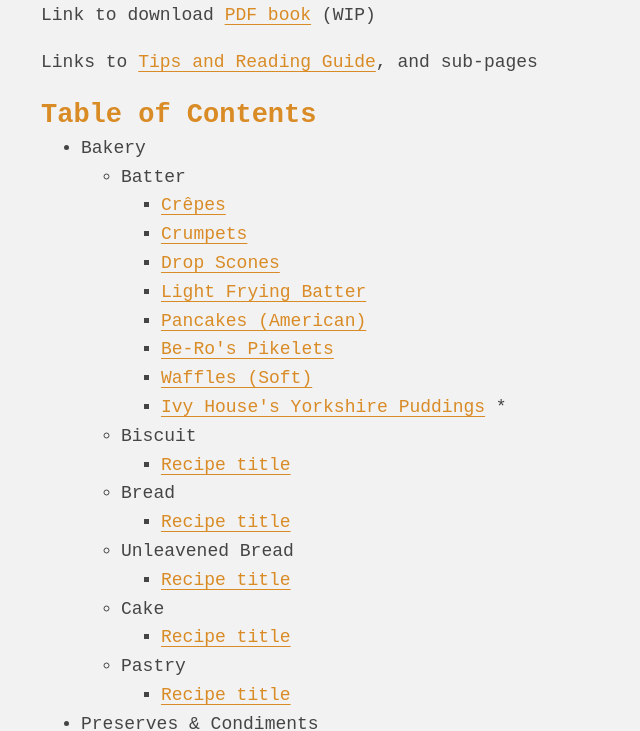
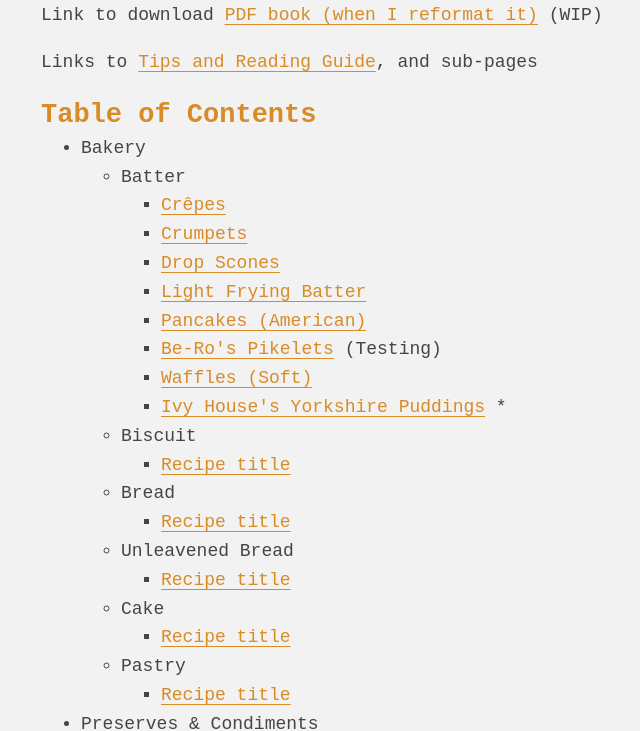
Before and after one commit to WalmoMakes/Walmo.github.io, a plain HTML site: page pages/recipes/recipe-book.html in a window 1280 px wide. Shown: the part 73-804 px from the top of the page, without its empty margins (199-839 px from the left). Drawn offline with Linux system fonts and the light colour scheme.

```diff
--- a/pages/recipes/recipe-book.html
+++ b/pages/recipes/recipe-book.html
@@ -10,7 +10,7 @@
   <body>
     <section>
       <h1>Recipe Book</h1>
-      <p>Link to download <a href="link to download PDF book" aria-label="Link to download PDF recipe book">PDF book</a> (WIP)</p> <!-- TODO -->
+      <p>Link to download <a href="link to download PDF book" aria-label="Link to download PDF recipe book">PDF book (when I reformat it)</a> (WIP)</p> <!-- TODO -->
       <p>Links to <a href="cooking-tips.html">Tips and Reading Guide</a>, and sub-pages</p> <!-- TODO -->
       <h2>Table of Contents</h2>
       <ul>
@@ -23,7 +23,7 @@
               <li><a href="/pages/recipes/drop-scones.html" aria-label="Drop Scones">Drop Scones</a></li>
               <li><a href="/pages/recipes/light-frying-batter.html" aria-label="Light Frying Batter">Light Frying Batter</a></li>
               <li><a href="/pages/recipes/pancakes-american.html" aria-label="Pancakes (American)">Pancakes (American)</a></li>
-              <li><a href="/pages/recipes/pikelets.html" aria-label="Be-Ro's Pikelets">Be-Ro's Pikelets</a></li>
+              <li><a href="/pages/recipes/pikelets.html" aria-label="Be-Ro's Pikelets">Be-Ro's Pikelets</a> (Testing)</li>
               <li><a href="/pages/recipes/waffles-soft.html" aria-label="Waffles (Soft)">Waffles (Soft)</a></li>
               <li><a href="/pages/recipes/yorkshire-puddings.html" aria-label="Ivy House's Yorkshire Puddings">Ivy House's Yorkshire Puddings</a> *</li>
             </ul>
```
Also changed, not shown: 404.html (+2 -2 lines), pages/recipes/pikelets.html (+1 -1 lines).
